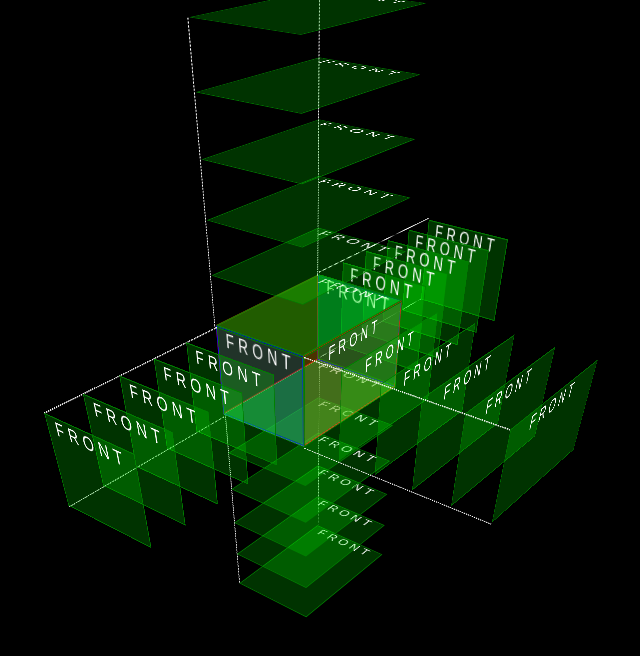
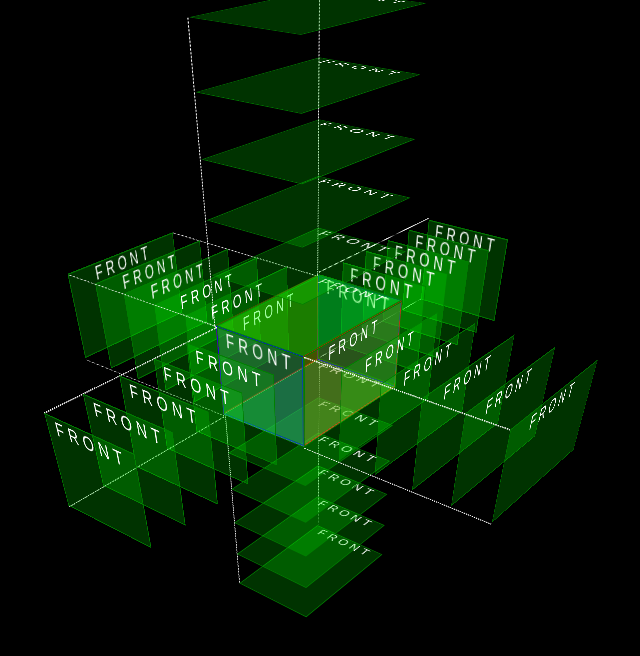
Before and after one commit to angelolucas/3d-room, a React app: page / in a window 1280 px wide. Shown: the top 656 px of the page, without its empty margins (329-969 px from the left). Built offline with nearby package versions, Linux system fonts and the light colour scheme; the HTML template or start-up script is replaced by a standard one.

Commit message:
layers in west wall

```diff
--- a/src/App.js
+++ b/src/App.js
@@ -117,7 +117,28 @@ class App extends Component {
               </div>
             </div>
           </div>
-          <div className="room__wall room__wall--west"></div>
+          <div className="room__wall room__wall--west">
+            <div className="room__wall__layers">
+              <div className="room__wall__layer-position">
+                <div className="room__wall__layer">FRONT</div>
+              </div>
+              <div className="room__wall__layer-position">
+                <div className="room__wall__layer">FRONT</div>
+              </div>
+              <div className="room__wall__layer-position">
+                <div className="room__wall__layer">FRONT</div>
+              </div>
+              <div className="room__wall__layer-position">
+                <div className="room__wall__layer">FRONT</div>
+              </div>
+              <div className="room__wall__layer-position">
+                <div className="room__wall__layer">FRONT</div>
+              </div>
+              <div className="room__wall__layer-position">
+                <div className="room__wall__layer">FRONT</div>
+              </div>
+            </div>
+          </div>
         </div>
       </div>
     );
--- a/src/room.css
+++ b/src/room.css
@@ -157,6 +157,22 @@
 }
 
 /*  Walls
+    West Layers */
+.room__wall--west .room__wall__layers {
+  left: 100%;
+  top: 100%;
+  transform: rotateY(-90deg) rotateX(90deg);
+  transform-origin: top left;
+}
+.room__wall--west .room__wall__layer {
+  width: var(--roomLength);
+  transform: rotateY(-90deg);
+}
+.room__wall--west .room__wall__layers:after {
+  transform: translateZ(var(--roomLength));
+}
+
+/*  Walls
     Floor Layers */
 .room__floor {
   transform: rotateX(180deg);
```
